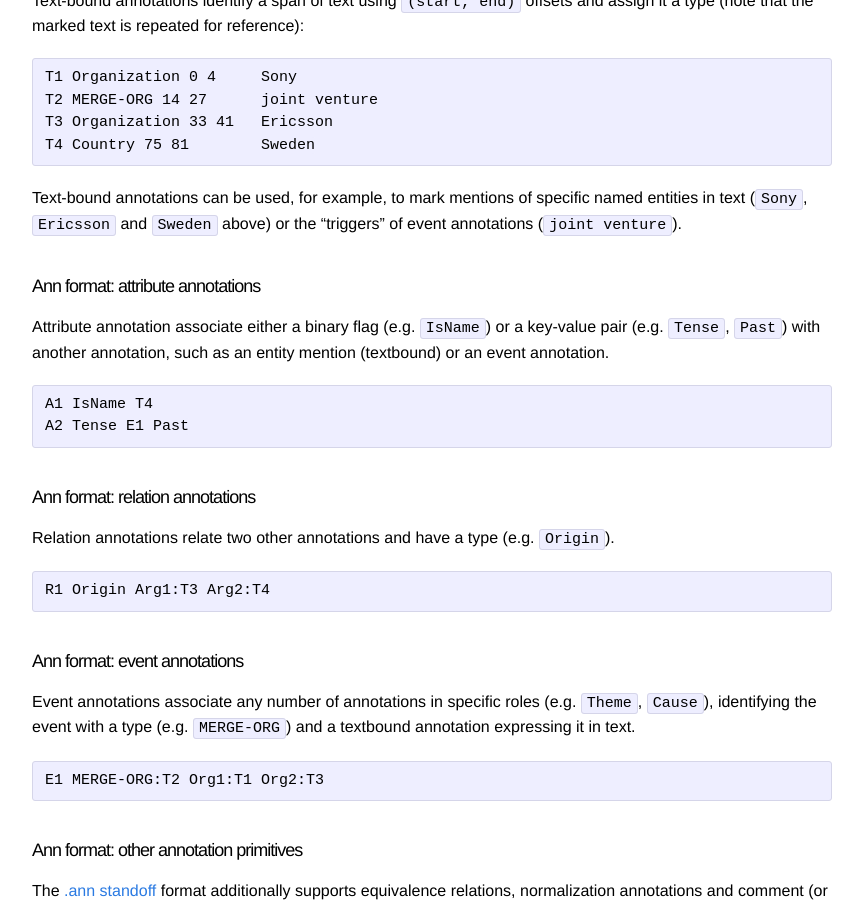
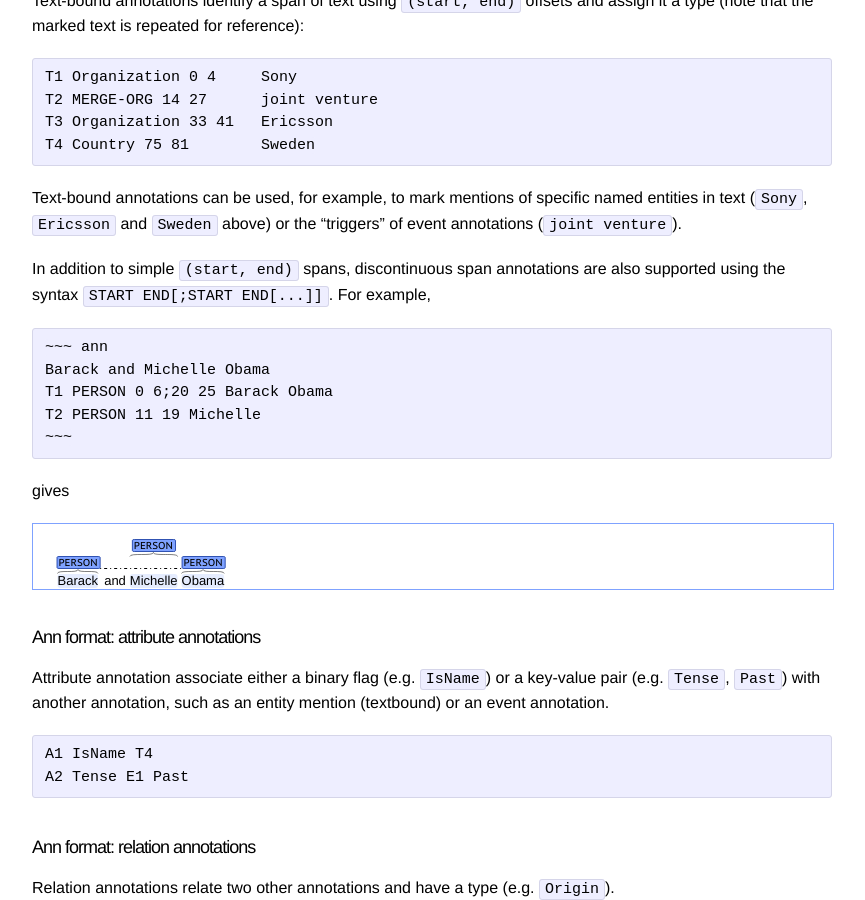
Before and after one commit to spyysalo/annodoc, a Jekyll site: the page built from index.md, in a window 1280 px wide and 900 px high, scrolled down 8545 px. Shown: the whole window, without its empty margins (208-1073 px from the left). Built offline with Jekyll 4.4.1, drawn with Linux system fonts in a browser that asks for light colours.

Commit message:
document discontinuous textbound annotations (fixes #4)

```diff
--- a/index.md
+++ b/index.md
@@ -424,6 +424,24 @@ for reference):
 Text-bound annotations can be used, for example, to mark mentions of
 specific named entities in text (`Sony`, `Ericsson` and `Sweden`
 above) or the "triggers" of event annotations (`joint venture`).
+
+In addition to simple `(start, end)` spans, discontinuous span
+annotations are also supported using the syntax `START END[;START
+END[...]]`. For example,
+
+    ~~~ ann
+    Barack and Michelle Obama
+    T1 PERSON 0 6;20 25 Barack Obama
+    T2 PERSON 11 19 Michelle
+    ~~~
+
+gives
+
+~~~ ann
+Barack and Michelle Obama
+T1 PERSON 0 6;20 25 Barack Obama
+T2 PERSON 11 19 Michelle
+~~~
 
 #### Ann format: attribute annotations
 
```
